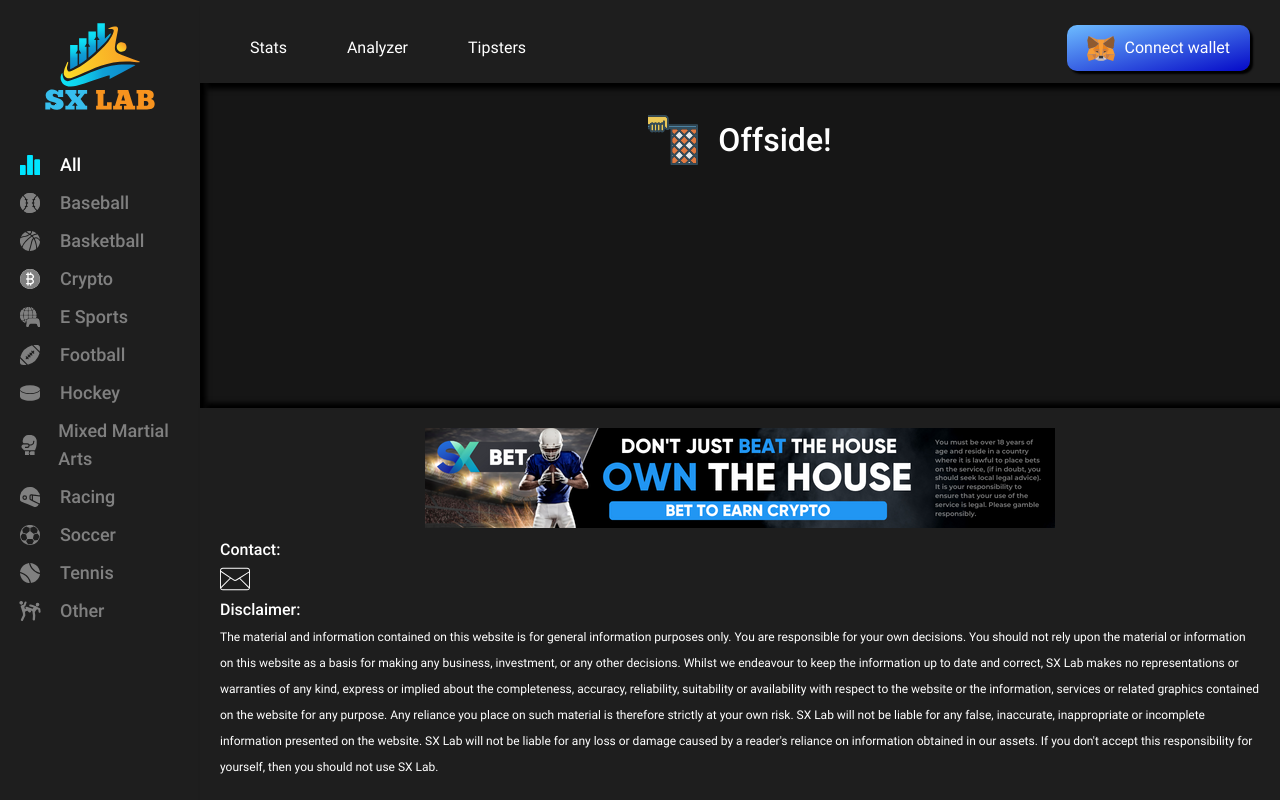
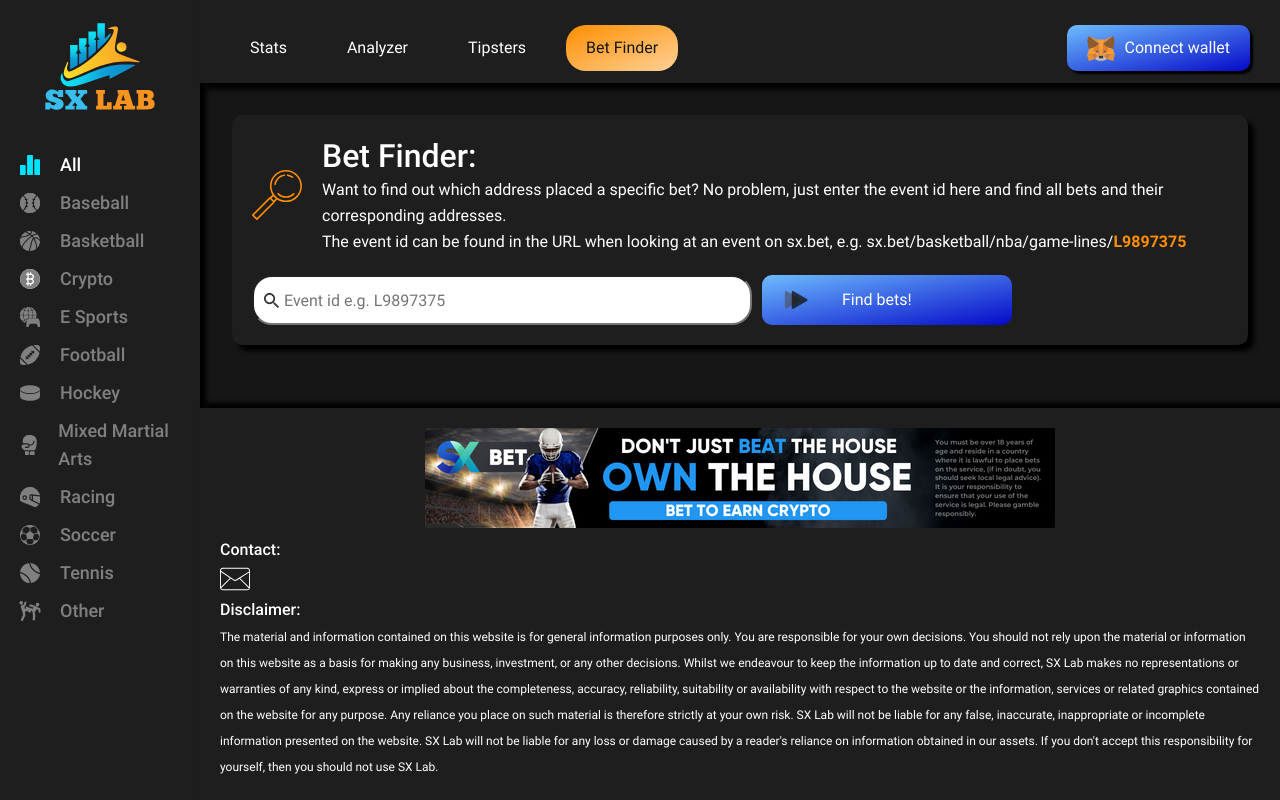
Before and after one commit to KonstantinMack/SXlab-client, a React (Create React App) app: page /bet-finder in a window 1280 px wide. Built offline with nearby package versions, Linux system fonts and the light colour scheme; no server answers.

Commit message:
Create bet finder page

```diff
--- a/src/App.jsx
+++ b/src/App.jsx
@@ -6,6 +6,7 @@
 import UserStats from "./pages/UserStats/UserStats";
 import Tipsters from "./pages/Tipsters/Tipsters";
 import ClubHouse from "./pages/ClubHouse/ClubHouse";
+import BetFinder from "./pages/BetFinder/BetFinder";
 import NoMatch from "./pages/NoMatch/NoMatch";
 
 function App() {
@@ -16,6 +17,7 @@
         <Route path="/user" element={<UserStats />} />
         <Route path="/user/:address" element={<UserStats />} />
         <Route path="/tipsters" element={<Tipsters />} />
+        <Route path="/bet-finder" element={<BetFinder />} />
         <Route path="/club-house" element={<ClubHouse />} />
         <Route path="*" element={<NoMatch />} />
       </Route>
--- a/src/components/AddressSearchBar/AddressSearchBar.jsx
+++ b/src/components/AddressSearchBar/AddressSearchBar.jsx
@@ -1,38 +1,27 @@
-import Card from "../Card/Card";
 import { ReactComponent as ArrowIcon } from "../../assets/icons/arrow.svg";
-import MicroscopeIcon from "../../assets/icons/microscope.svg";
 
 export default function AddressSearchBar({
   submitHandler,
   searchAddress,
   setSearchAddress,
+  buttonText,
+  placeholder,
+  name,
 }) {
   return (
-    <Card addClass={"user__form-card"}>
-      <div className="user__description">
-        <img
-          src={MicroscopeIcon}
-          alt="microscope"
-          className="user__description-icon"
-        />
-        <div>
-          <h1>Wallet Analyzer:</h1>
-          <p>Take a deep dive into the nitty-gritty bits of any wallet.</p>
-        </div>
-      </div>
     <form onSubmit={submitHandler} className="user__form">
       <input
         type="text"
         value={searchAddress}
         onChange={(e) => setSearchAddress(e.target.value)}
-          name="address"
+        name={name}
+        placeholder={placeholder}
         className="user__search"
       />
       <button className="user__search-button">
         <ArrowIcon className="user__search-button-icon" />
-          <p>Analyse wallet!</p>
+        <p>{buttonText}</p>
       </button>
     </form>
-    </Card>
   );
 }
--- /dev/null
+++ b/src/components/BetsListShort/BetsListShort.jsx
@@ -0,0 +1,86 @@
+import "./BetsListShort.scss";
+
+import { convertOdds, convertSportName, convertStake } from "../../lib/helpers";
+import Card from "../Card/Card";
+import { Link } from "react-router-dom";
+import LoadingScreenWide from "../LoadingScreen/LoadingScreenWide";
+
+export default function BetsListShort({ data }) {
+  return (
+    <>
+      {data.fetchStatus === "idle" && data.isLoading ? null : data.isLoading ? (
+        <LoadingScreenWide count={3} />
+      ) : data.data.length ? (
+        <Card addClass={"bets-list-short"}>
+          <a
+            href={`https://sx.bet/${convertSportName(
+              data.data[0]?.market.sportLabel
+            )}/${data.data[0]?.market.leagueLabel
+              .toLowerCase()
+              .split(" ")
+              .join("-")}/game-lines/${data.data[0]?.market.sportXeventId}`}
+            target="_blank"
+            rel="noopener noreferrer"
+          >
+            {data.data.length ? (
+              <h2>
+                {`${data.data[0]?.market.teamOneName} vs. ${data.data[0]?.market.teamTwoName}`}
+              </h2>
+            ) : (
+              "No open bets"
+            )}
+          </a>
+          <div className="bets-list-short__container">
+            <div className="bets-list-short__header">
+              <h3>Bet</h3>
+              <h3>Odds</h3>
+              <h3>Stake</h3>
+              <h3>Address</h3>
+            </div>
+
+            {data.data.map((bet, idx) => {
+              return (
+                <Link
+                  to={`/user/${bet.bettor}`}
+                  key={idx}
+                  className="bets-list-short__item"
+                >
+                  <div>
+                    <h4 className="bets-list-short__item--phone">Bet</h4>
+                    <p className="bets-list__item-text">
+                      {bet.bettingOutcomeOne
+                        ? bet.market.outcomeOneName
+                        : bet.market.outcomeTwoName}
+                    </p>
+                  </div>
+                  <div>
+                    <h4 className="bets-list-short__item--phone">Odds</h4>
+                    <p className="bets-list__item-text">
+                      {convertOdds(bet.odds)}
+                    </p>
+                  </div>
+                  <div>
+                    <h4 className="bets-list-short__item--phone">Stake</h4>
+                    <p className="bets-list__item-text">
+                      {convertStake(bet.stake, bet.baseToken)}
+                    </p>
+                  </div>
+                  <div>
+                    <h4 className="bets-list-short__item--phone">Address</h4>
+                    <p className="bets-list__item-text bets-list-short__item-ellipsis">
+                      {bet.bettor}
+                    </p>
+                  </div>
+                </Link>
+              );
+            })}
+          </div>
+        </Card>
+      ) : (
+        <Card addClass={"bets-list-short"}>
+          <p>There are no open bets for this event</p>
+        </Card>
+      )}
+    </>
+  );
+}
--- /dev/null
+++ b/src/components/BetsListShort/BetsListShort.scss
@@ -0,0 +1,48 @@
+@use "../../styles/partials/mixins" as *;
+@use "../../styles/partials/variables" as *;
+
+.bets-list-short {
+  @include flexbox($dir: column, $gap: 2rem);
+
+  &__container {
+    @include flexbox($dir: column);
+  }
+
+  &__header {
+    display: grid;
+    grid-template-columns: 1fr 1fr 1fr 3fr;
+    padding-bottom: 2rem;
+
+    @include phone {
+      display: none;
+    }
+  }
+
+  &__item {
+    display: grid;
+    grid-template-columns: 1fr 1fr 1fr 3fr;
+    border-top: 1px solid $sx-gray;
+    padding: 1rem 0;
+
+    @include phone {
+      @include flexbox($dir: column);
+    }
+
+    &:hover {
+      background: $background-black;
+    }
+
+    &-ellipsis {
+      max-width: 70vw;
+      overflow: hidden;
+      text-overflow: ellipsis;
+    }
+
+    &--phone {
+      display: none;
+      @include phone {
+        display: block;
+      }
+    }
+  }
+}
--- a/src/components/Header/HeaderLinks.jsx
+++ b/src/components/Header/HeaderLinks.jsx
@@ -12,6 +12,9 @@
       <NavLink to="/tipsters" className="header__nav-link">
         Tipsters
       </NavLink>
+      <NavLink to="/bet-finder" className="header__nav-link">
+        Bet Finder
+      </NavLink>
     </nav>
   );
 }
--- a/src/components/SideBar/SideBarModal/SideBarModal.scss
+++ b/src/components/SideBar/SideBarModal/SideBarModal.scss
@@ -3,11 +3,15 @@
 .nav__modal {
   display: none;
   @include phone {
-    @include flexbox($dir: column, $gap: 2rem);
+    @include flexbox($dir: column, $gap: 5rem);
     padding-top: 3rem;
   }
 }
 
 .header__nav-modal {
-  justify-content: center;
+  // @include flexbox($dir: column, $gap: 2rem, $justify: center, $align: center);
+  display: grid;
+  grid-template-columns: 1fr 1fr;
+  gap: 2rem;
+  justify-items: center;
 }
--- /dev/null
+++ b/src/pages/BetFinder/BetFinder.jsx
@@ -0,0 +1,75 @@
+import "./BetFinder.scss";
+
+import { useState } from "react";
+
+import { API_URL } from "../../config";
+import AddressSearchBar from "../../components/AddressSearchBar/AddressSearchBar";
+import BetsListShort from "../../components/BetsListShort/BetsListShort";
+import Card from "../../components/Card/Card";
+
+import MagnifyingGlass from "../../assets/icons/magnifying-glass.svg";
+import { useQuery } from "@tanstack/react-query";
+import axios from "axios";
+
+export default function BetFinder() {
+  const [searchEventId, setSearchEventId] = useState("");
+  const [searchTrigger, setSearchTrigger] = useState("");
+
+  function submitHandler(e) {
+    e.preventDefault();
+    setSearchTrigger(searchEventId);
+    betsQuery.refetch();
+  }
+
+  const betsQuery = useQuery(
+    ["bet-finder", searchTrigger],
+    () => {
+      return axios
+        .get(`${API_URL}/user-stats/bet-finder/bets?eventId=${searchTrigger}`)
+        .then((res) => res.data);
+    },
+    {
+      staleTime: 1000 * 5,
+      enabled: !!searchTrigger,
+      manual: true,
+    }
+  );
+
+  return (
+    <div className="bet-finder">
+      <Card addClass={"user__form-card"}>
+        <div className="user__description">
+          <img
+            src={MagnifyingGlass}
+            alt="magnifying glass"
+            className="user__description-icon"
+          />
+          <div>
+            <h1>Bet Finder:</h1>
+            <p>
+              Want to find out which address placed a specific bet? No problem,
+              just enter the event id here and find all bets and their
+              corresponding addresses.
+            </p>
+            <p>
+              The event id can be found in the URL when looking at an event on
+              sx.bet, e.g. sx.bet/basketball/nba/game-lines/
+              <span className="bet-finder__eventId">L9897375</span>
+            </p>
+          </div>
+        </div>
+
+        <AddressSearchBar
+          submitHandler={submitHandler}
+          searchAddress={searchEventId}
+          setSearchAddress={setSearchEventId}
+          name="eventId"
+          buttonText="Find bets!"
+          placeholder="Event id e.g. L9897375"
+        />
+      </Card>
+
+      <BetsListShort data={betsQuery} title="Open bets" />
+    </div>
+  );
+}
--- /dev/null
+++ b/src/pages/BetFinder/BetFinder.scss
@@ -0,0 +1,12 @@
+@use "../../styles/partials/mixins" as *;
+@use "../../styles/partials/variables" as *;
+
+.bet-finder {
+  display: grid;
+  gap: 2rem;
+
+  &__eventId {
+    font-weight: 600;
+    color: $sx-orange;
+  }
+}
--- a/src/pages/UserStats/UserStats.jsx
+++ b/src/pages/UserStats/UserStats.jsx
@@ -4,6 +4,7 @@
 import { useOutletContext, useParams, useNavigate } from "react-router-dom";
 
 import { API_URL } from "../../config";
+import Card from "../../components/Card/Card";
 import UserStatsCard from "../../components/UserStatsCard/UserStatsCard";
 import ProfitChart from "../../components/Charts/ProfitChart/ProfitChart";
 import UserDonutCharts from "../../components/Charts/UserDonutCharts/UserDonutCharts";
@@ -13,6 +14,8 @@
 import BetsList from "../../components/BetsList/BetsList";
 import AddressSearchBar from "../../components/AddressSearchBar/AddressSearchBar";
 import LoadingScreen from "../../components/LoadingScreen/LoadingScreen";
+import MicroscopeIcon from "../../assets/icons/microscope.svg";
+
 import axios from "axios";
 
 import { useQuery } from "@tanstack/react-query";
@@ -101,11 +104,27 @@
   ) {
     return (
       <div className="user__container">
+        <Card addClass={"user__form-card"}>
+          <div className="user__description">
+            <img
+              src={MicroscopeIcon}
+              alt="microscope"
+              className="user__description-icon"
+            />
+            <div>
+              <h1>Wallet Analyzer:</h1>
+              <p>Take a deep dive into the nitty-gritty bits of any wallet.</p>
+            </div>
+          </div>
+
           <AddressSearchBar
             submitHandler={submitHandler}
             searchAddress={searchAddress}
             setSearchAddress={setSearchAddress}
+            buttonText="Analyse wallet!"
+            name="address"
           />
+        </Card>
       </div>
     );
   }
@@ -128,11 +147,27 @@
 
   return (
     <div className="user__container">
+      <Card addClass={"user__form-card"}>
+        <div className="user__description">
+          <img
+            src={MicroscopeIcon}
+            alt="microscope"
+            className="user__description-icon"
+          />
+          <div>
+            <h1>Wallet Analyzer:</h1>
+            <p>Take a deep dive into the nitty-gritty bits of any wallet.</p>
+          </div>
+        </div>
+
         <AddressSearchBar
           submitHandler={submitHandler}
           searchAddress={searchAddress}
           setSearchAddress={setSearchAddress}
+          buttonText="Analyse wallet!"
+          name="address"
         />
+      </Card>
       <div className="user-stats__combined">
         <UserStatsCard data={userStats} address={address} />
         <UserDonutCharts
```
Also changed, not shown: src/assets/icons/magnifying-glass.svg (added). Lines whose indentation alone changed are shown as unchanged.
